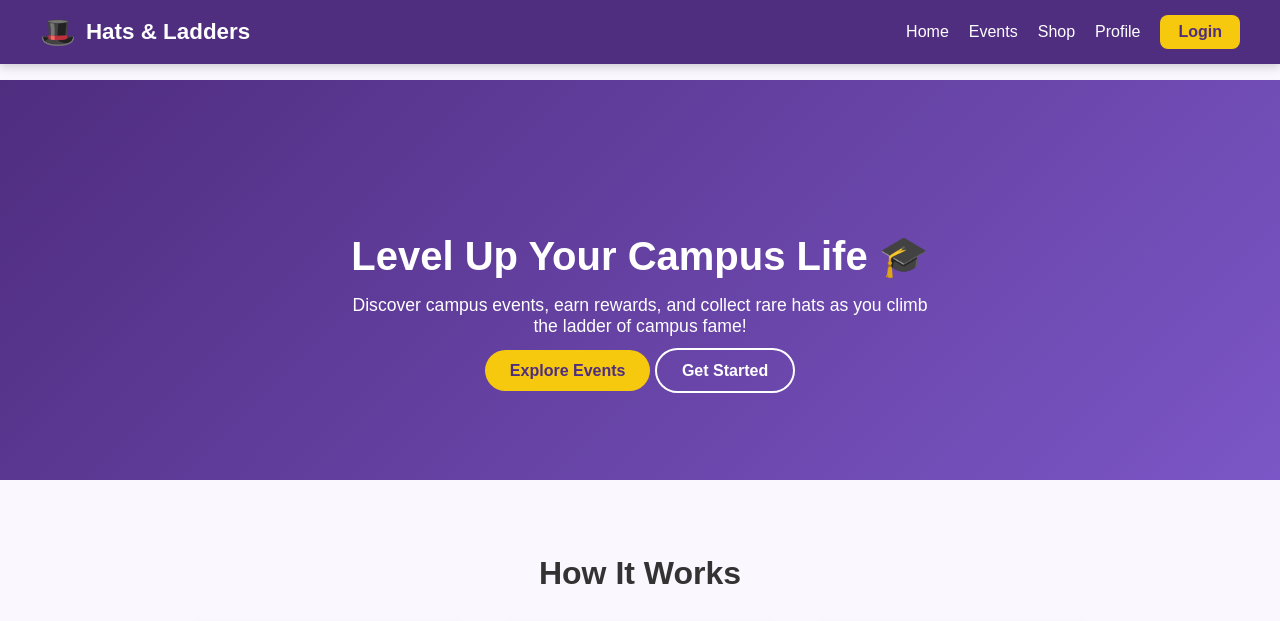
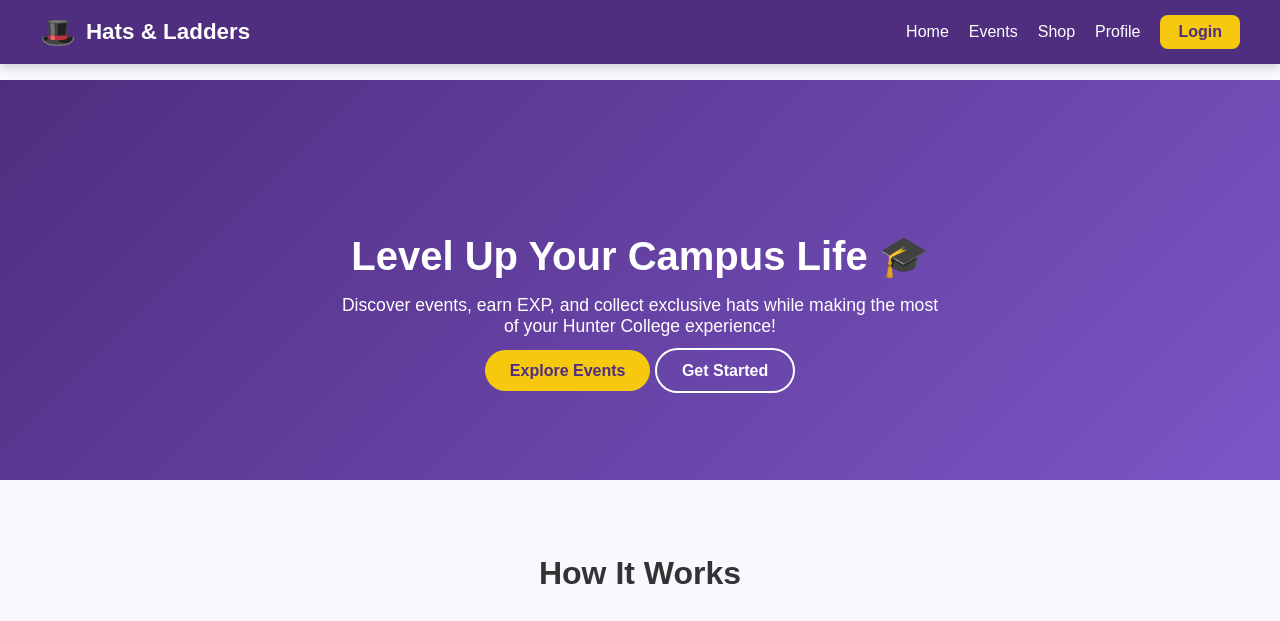
Before and after one commit to Hunterweb948/Hats-and-Ladders, a plain HTML site: page index.html in a window 1280 px wide. Shown: the top 621 px of the page. Drawn offline with Linux system fonts and the light colour scheme.

Commit message:
Add files via upload

```diff
--- a/index.html
+++ b/index.html
@@ -25,7 +25,7 @@
   <!-- ===== Hero Section ===== -->
   <section class="hero">
     <h2>Level Up Your Campus Life 🎓</h2>
-    <p>Discover campus events, earn rewards, and collect rare hats as you climb the ladder of campus fame!</p>
+    <p>Discover events, earn EXP, and collect exclusive hats while making the most of your Hunter College experience!</p>
     <div class="hero-buttons">
       <a href="#" class="btn primary">Explore Events</a>
       <a href="login.html" class="btn secondary">Get Started</a>
```
